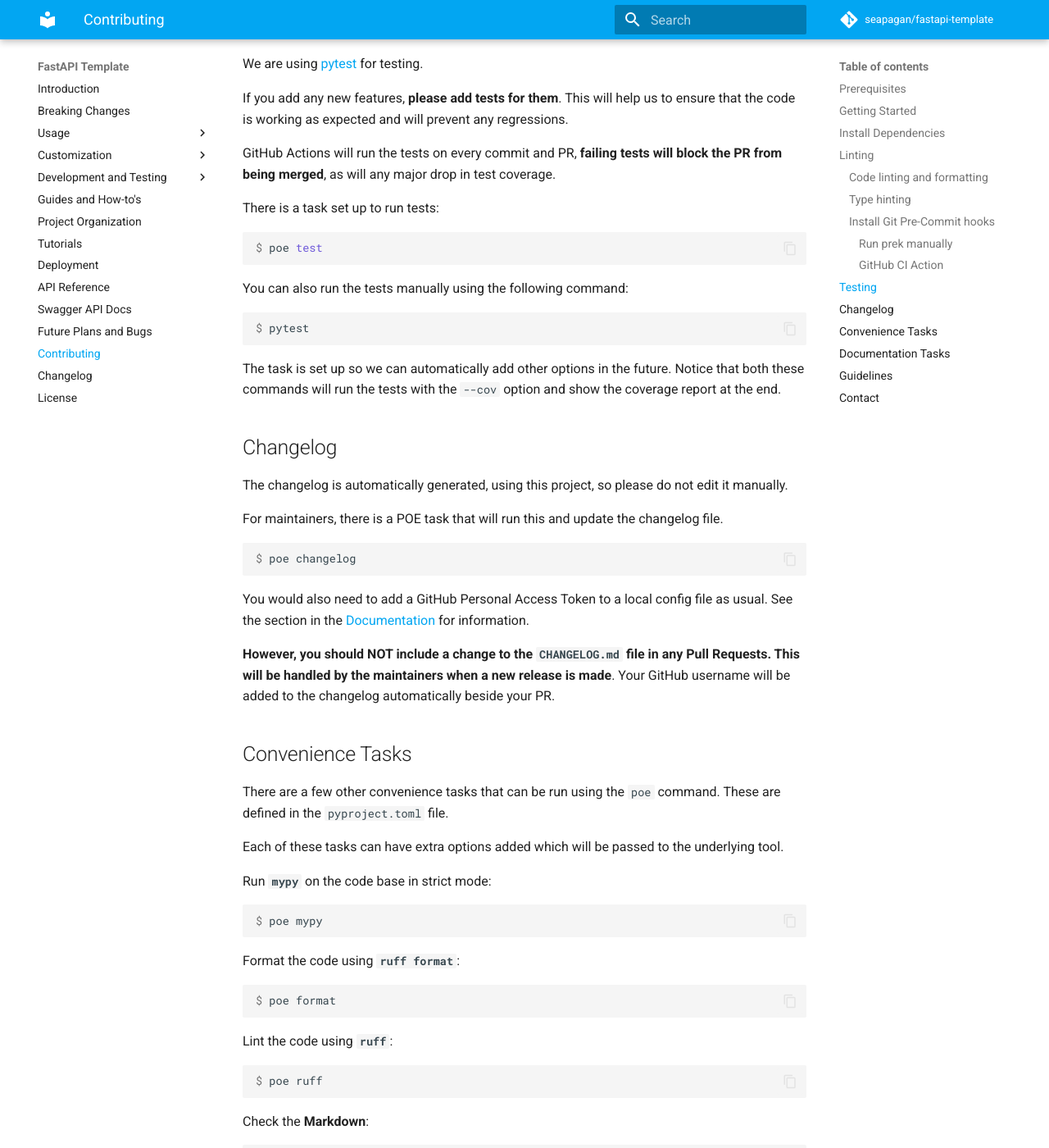
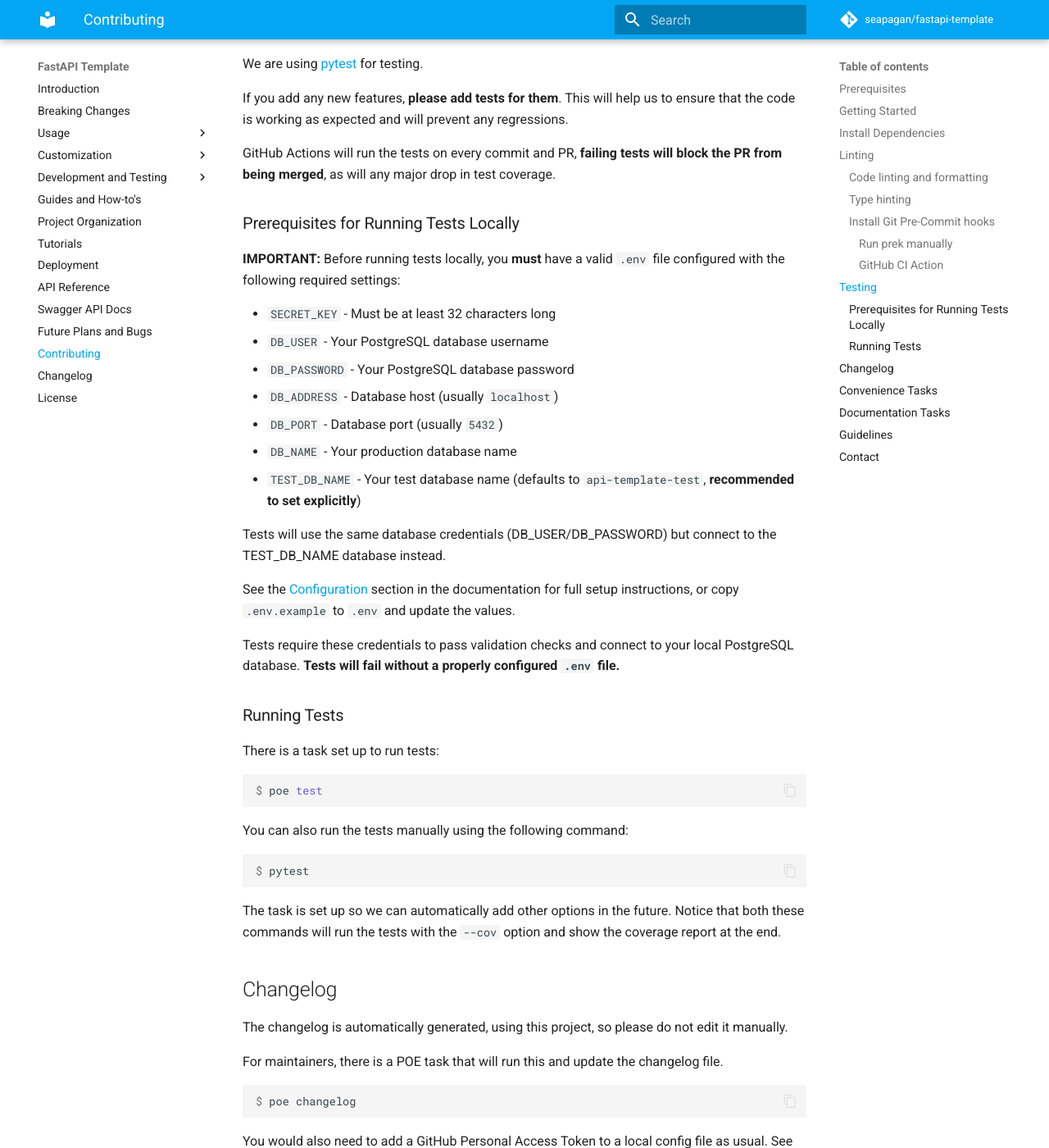
Before and after one commit to seapagan/fastapi-template, an MkDocs documentation site: the page built from docs/contributing.md, in a window 1280 px wide and 1400 px high, scrolled down 3792 px. Shown: the whole window at 82% size. Built offline with MkDocs 1.6.1 and Material for MkDocs 9.7.7, drawn with Linux system fonts in a browser that asks for light colours; emoji names are drawn with the system emoji font; comment, search, counter and statistics services are not loaded.

Commit message:
docs: clarify .env requirement for running tests locally
Update documentation to explicitly state that a valid .env file is
required to run tests locally. This was always needed for database
access, but is now also enforced by credential validators.

````diff
--- a/CONTRIBUTING.md
+++ b/CONTRIBUTING.md
@@ -196,6 +196,34 @@
 GitHub Actions will run the tests on every commit and PR, **failing tests will
 block the PR from being merged**, as will any major drop in test coverage.
 
+### Prerequisites for Running Tests Locally
+
+**IMPORTANT:** Before running tests locally, you **must** have a valid `.env`
+file configured with the following required settings:
+
+- `SECRET_KEY` - Must be at least 32 characters long
+- `DB_USER` - Your PostgreSQL database username
+- `DB_PASSWORD` - Your PostgreSQL database password
+- `DB_ADDRESS` - Database host (usually `localhost`)
+- `DB_PORT` - Database port (usually `5432`)
+- `DB_NAME` - Your production database name
+- `TEST_DB_NAME` - Your test database name (defaults to `api-template-test`,
+  **recommended to set explicitly**)
+
+Tests will use the same database credentials (DB_USER/DB_PASSWORD) but connect
+to the TEST_DB_NAME database instead.
+
+See the
+[Configuration](https://fastapi-template.seapagan.net/usage/configuration/setup/)
+section in the documentation for full setup instructions, or copy `.env.example`
+to `.env` and update the values.
+
+Tests require these credentials to pass validation checks and connect to your
+local PostgreSQL database. **Tests will fail without a properly configured
+`.env` file.**
+
+### Running Tests
+
 There is a task set up to run tests:
 
 ```console
````
Also changed, not shown: docs/development/local.md (+14 -9 lines).
